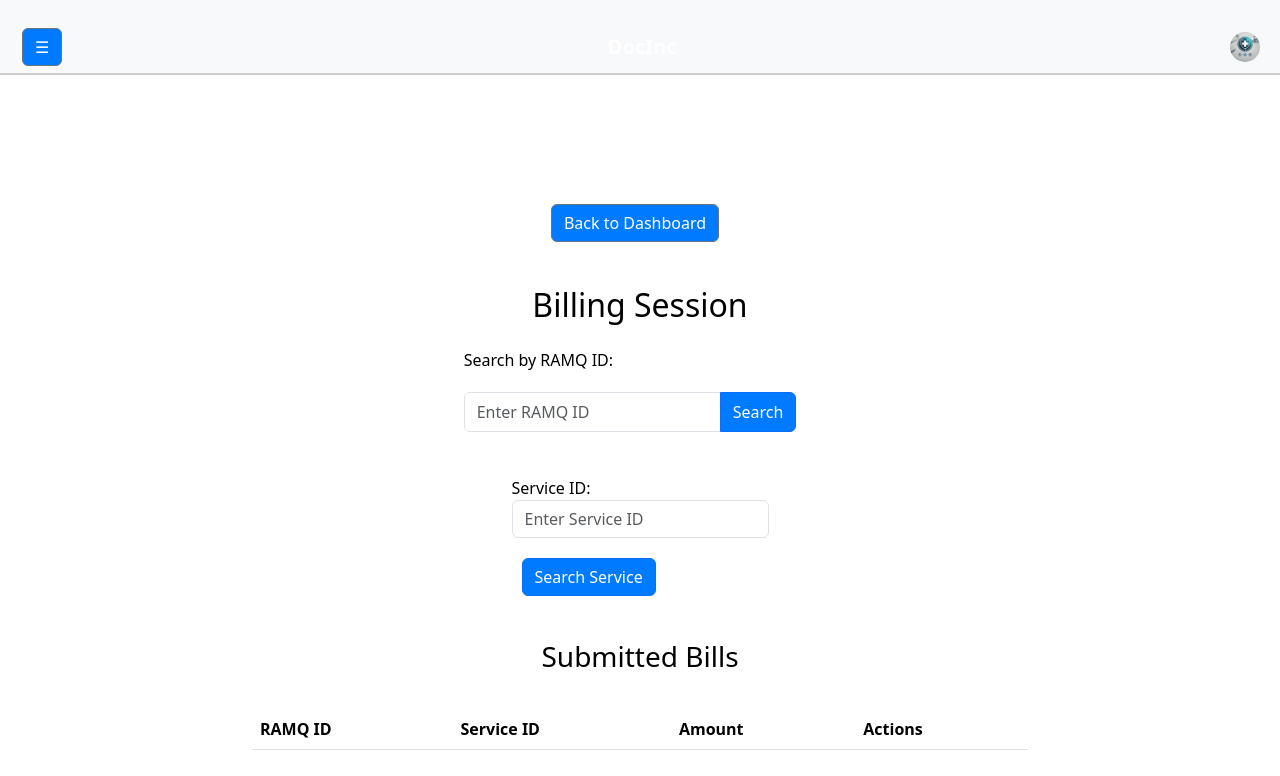
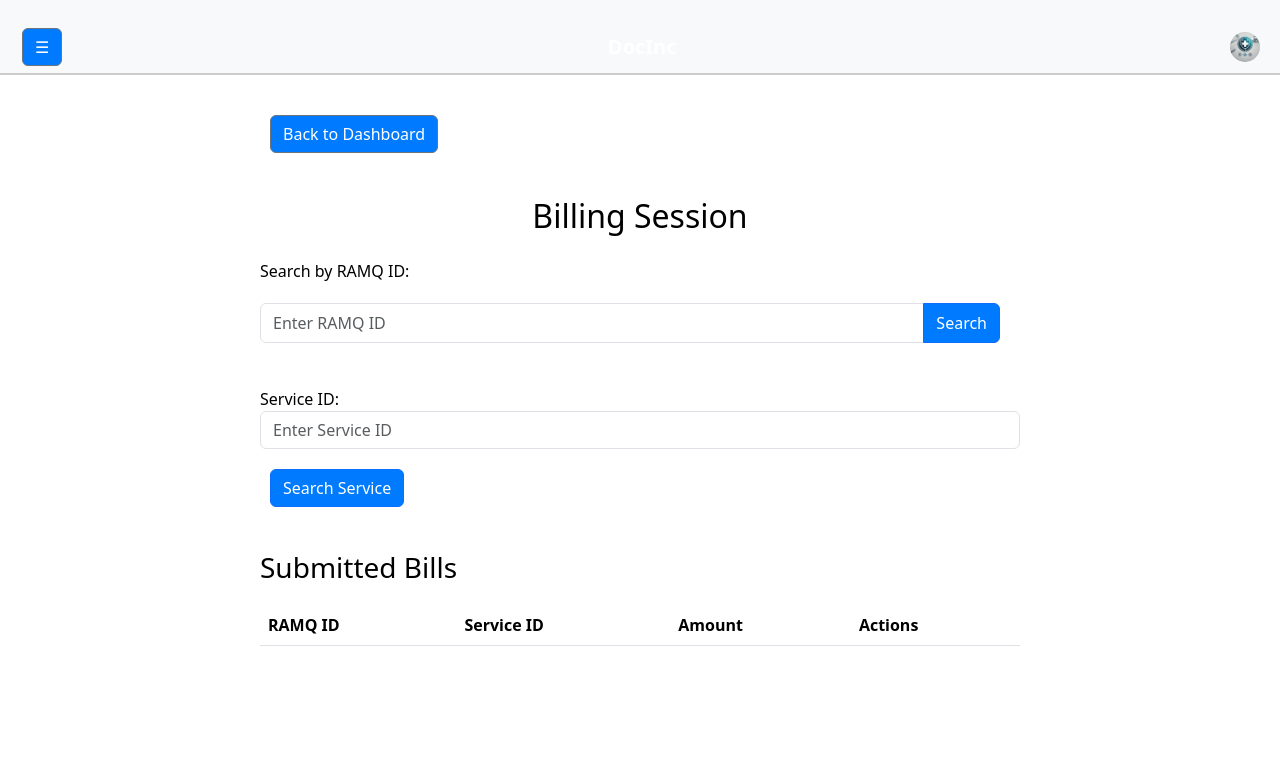
Before and after one commit to Chadi-F/Docking, a React (Create React App) app: page /billing in a window 1280 px wide. Shown: the top 776 px of the page. Built offline with nearby package versions, Linux system fonts and the light colour scheme.

Commit message:
Last commit

```diff
--- a/src/components/Billing.css
+++ b/src/components/Billing.css
@@ -1,25 +1,25 @@
-/* Billing.css */
-
 /* Ensure the HTML and body take up the full height */
 html, body {
-  height: 100%;
+  min-height: 100%; /* Allow content to grow */
   margin: 0;
+  overflow-x: hidden; /* Prevent horizontal scrolling */
+  overflow-y: auto; /* Allow vertical scrolling */
 }
 
 /* Center the container with a max width */
-.container {
+.container{
   max-width: 800px; /* Limit the width for better appearance */
-  margin: auto; /* Center the container */
+  margin: auto; /* Center the container horizontally */
   min-height: 100vh; /* Ensure the container takes at least full height */
-  display: flex;
-  flex-direction: column; /* Allows vertical stacking of children */
-  justify-content: center; /* Center content vertically */
-  align-items: center; /* Center content horizontally */
+  padding: 20px; /* Add some padding for spacing */
+  display: block; /* Use block layout for natural content flow */
+  overflow-y: auto; /* Allow vertical scrolling */
 }
 
 /* Add spacing above the table */
 .table {
   margin-top: 20px;
+  overflow-x: auto; /* Allow horizontal scroll for wide tables */
 }
 
 /* Style for buttons */
@@ -32,8 +32,6 @@ h2 {
   margin-top: 20px; /* Optional: Adjust margins as needed */
   text-align: center; /* Center text */
 }
-
-/* Billing.css */
 
 /* Ensure consistent alignment within the input group */
 .input-group {
--- a/src/pages/AdminBills.js
+++ b/src/pages/AdminBills.js
@@ -43,7 +43,7 @@ const AdminBills = () => {
               <td>{bill.patient_first_name + ' ' + bill.patient_last_name}</td>
               <td>{bill.service_title}</td>
               <td>${bill.amount.toFixed(2)}</td>
-              <td>{new Date(bill.date).toLocaleDateString()}</td>
+              <td>{new Date(bill.created_at).toLocaleDateString()}</td>
             </tr>
           ))}
         </tbody>
```
